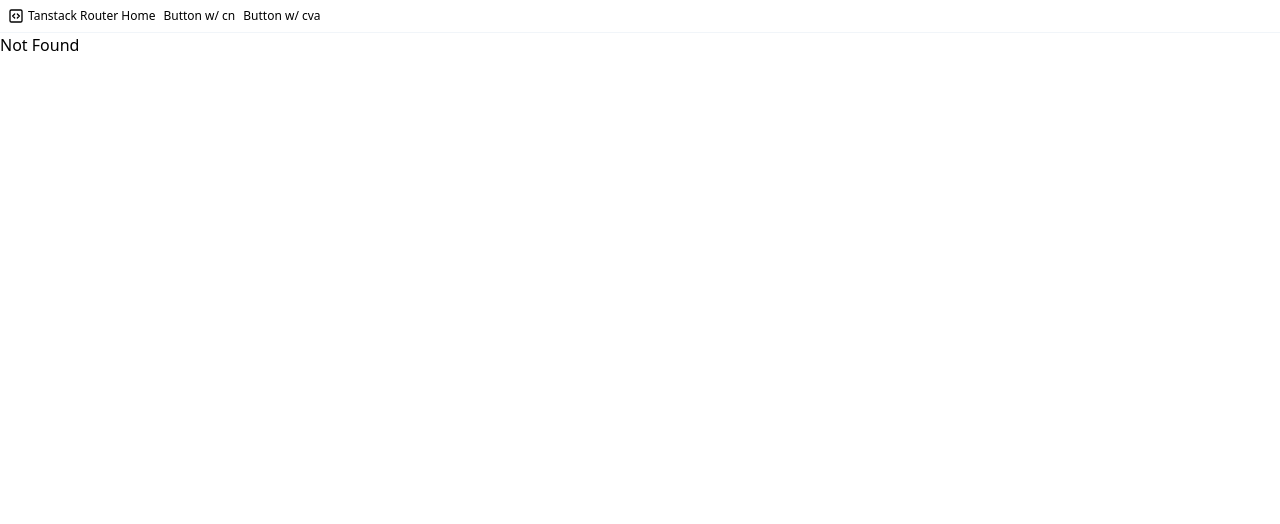
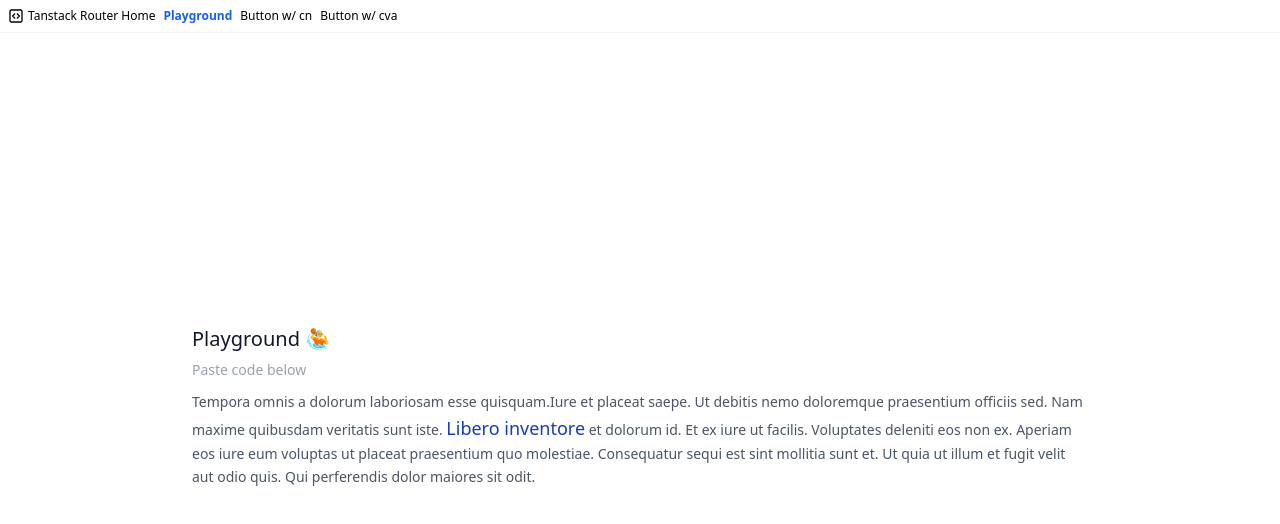
Before and after one commit to gaspanik/vite-react-tanstack, a React (Vite) app: page /playground in a window 1280 px wide. Before the commit this address had no page. Shown: the top 524 px of the page. Built offline with nearby package versions, Linux system fonts and the light colour scheme.

Commit message:
Add Playground page

```diff
--- a/src/routeTree.gen.ts
+++ b/src/routeTree.gen.ts
@@ -9,10 +9,16 @@
 // Additionally, you should also exclude this file from your linter and/or formatter to prevent it from being checked or modified.
 
 import { Route as rootRouteImport } from './routes/__root'
+import { Route as PlaygroundRouteImport } from './routes/playground'
 import { Route as ButtonCvaRouteImport } from './routes/button-cva'
 import { Route as ButtonCnRouteImport } from './routes/button-cn'
 import { Route as IndexRouteImport } from './routes/index'
 
+const PlaygroundRoute = PlaygroundRouteImport.update({
+  id: '/playground',
+  path: '/playground',
+  getParentRoute: () => rootRouteImport,
+} as any)
 const ButtonCvaRoute = ButtonCvaRouteImport.update({
   id: '/button-cva',
   path: '/button-cva',
@@ -33,34 +39,45 @@ export interface FileRoutesByFullPath {
   '/': typeof IndexRoute
   '/button-cn': typeof ButtonCnRoute
   '/button-cva': typeof ButtonCvaRoute
+  '/playground': typeof PlaygroundRoute
 }
 export interface FileRoutesByTo {
   '/': typeof IndexRoute
   '/button-cn': typeof ButtonCnRoute
   '/button-cva': typeof ButtonCvaRoute
+  '/playground': typeof PlaygroundRoute
 }
 export interface FileRoutesById {
   __root__: typeof rootRouteImport
   '/': typeof IndexRoute
   '/button-cn': typeof ButtonCnRoute
   '/button-cva': typeof ButtonCvaRoute
+  '/playground': typeof PlaygroundRoute
 }
 export interface FileRouteTypes {
   fileRoutesByFullPath: FileRoutesByFullPath
-  fullPaths: '/' | '/button-cn' | '/button-cva'
+  fullPaths: '/' | '/button-cn' | '/button-cva' | '/playground'
   fileRoutesByTo: FileRoutesByTo
-  to: '/' | '/button-cn' | '/button-cva'
-  id: '__root__' | '/' | '/button-cn' | '/button-cva'
+  to: '/' | '/button-cn' | '/button-cva' | '/playground'
+  id: '__root__' | '/' | '/button-cn' | '/button-cva' | '/playground'
   fileRoutesById: FileRoutesById
 }
 export interface RootRouteChildren {
   IndexRoute: typeof IndexRoute
   ButtonCnRoute: typeof ButtonCnRoute
   ButtonCvaRoute: typeof ButtonCvaRoute
+  PlaygroundRoute: typeof PlaygroundRoute
 }
 
 declare module '@tanstack/react-router' {
   interface FileRoutesByPath {
+    '/playground': {
+      id: '/playground'
+      path: '/playground'
+      fullPath: '/playground'
+      preLoaderRoute: typeof PlaygroundRouteImport
+      parentRoute: typeof rootRouteImport
+    }
     '/button-cva': {
       id: '/button-cva'
       path: '/button-cva'
@@ -89,6 +106,7 @@ const rootRouteChildren: RootRouteChildren = {
   IndexRoute: IndexRoute,
   ButtonCnRoute: ButtonCnRoute,
   ButtonCvaRoute: ButtonCvaRoute,
+  PlaygroundRoute: PlaygroundRoute,
 }
 export const routeTree = rootRouteImport
   ._addFileChildren(rootRouteChildren)
--- a/src/routes/__root.tsx
+++ b/src/routes/__root.tsx
@@ -11,6 +11,12 @@ const RootLayout = () => (
       <Link to="/" className="[&.active]:font-bold [&.active]:text-blue-600">
         Tanstack Router Home
       </Link>{' '}
+      <Link
+        to="/playground"
+        className="[&.active]:font-bold [&.active]:text-blue-600"
+      >
+        Playground
+      </Link>
       <Link
         to="/button-cn"
         className="[&.active]:font-bold [&.active]:text-blue-600"
--- /dev/null
+++ b/src/routes/playground.tsx
@@ -0,0 +1,24 @@
+import { createFileRoute } from '@tanstack/react-router'
+
+export const Route = createFileRoute('/playground')({
+  component: PlayGround,
+})
+
+function PlayGround() {
+  return (
+    <div className="flex flex-col justify-center items-center bg-white min-h-[95vh]">
+      <div className="flex flex-col items-start gap-1 mx-8 sm:max-w-4xl">
+        <div className="flex items-center gap-2">
+          <h1 className="font-medium text-gray-900 text-xl">Playground &#x1F93D;</h1>
+        </div>
+        <div>
+          <span className="text-gray-400 text-sm">Paste code below</span>
+        </div>
+        <hr />
+        <div>
+          <p className="mb-3 text-gray-600 text-sm/[1.7]">Tempora omnis a dolorum laboriosam esse quisquam.Iure et placeat saepe. Ut debitis nemo doloremque praesentium officiis sed. Nam maxime quibusdam veritatis sunt iste. <span className="text-blue-800 text-lg">Libero inventore</span> et dolorum id. Et ex iure ut facilis. Voluptates deleniti eos non ex. Aperiam eos iure eum voluptas ut placeat praesentium quo molestiae. Consequatur sequi est sint mollitia sunt et. Ut quia ut illum et fugit velit aut odio quis. Qui perferendis dolor maiores sit odit.</p>
+        </div>
+      </div>
+    </div>
+  )
+}
```
